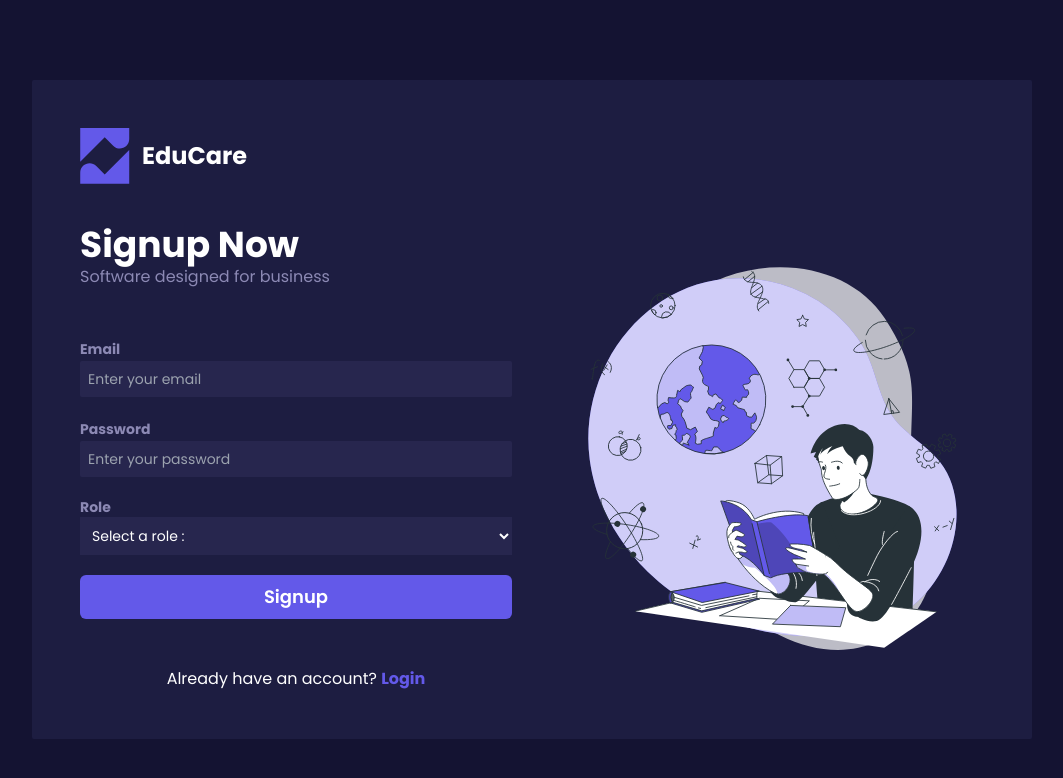
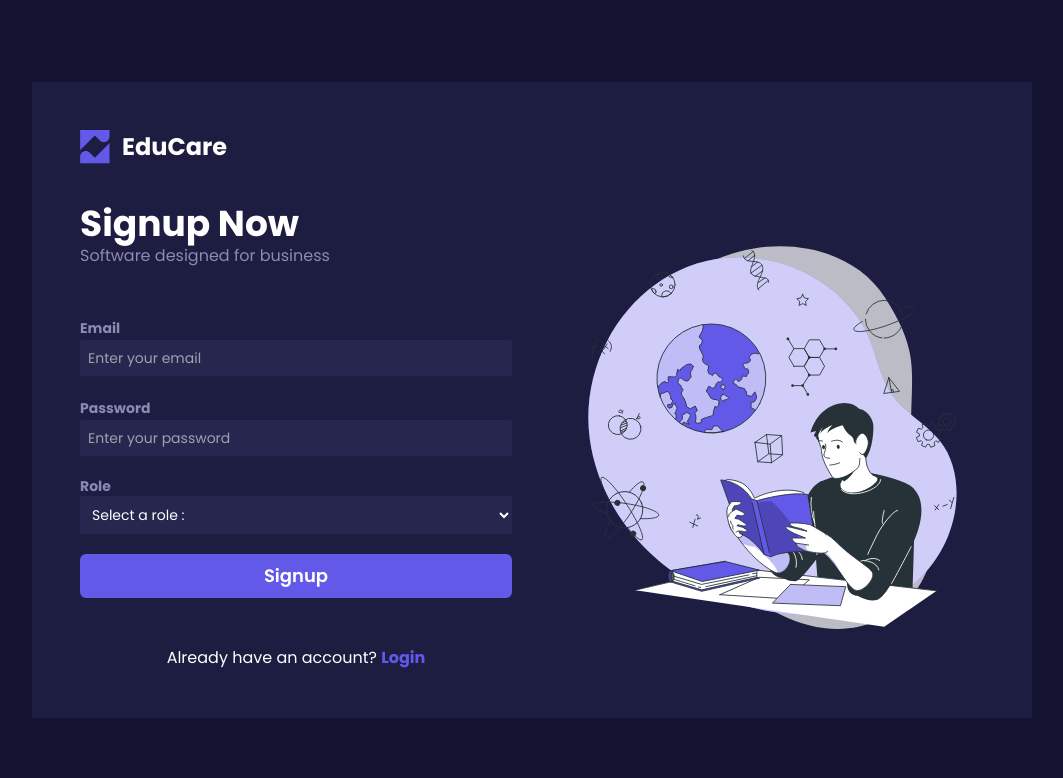
Before and after one commit to kngval/EduCare, a React (Vite) app: page /signup in a window 1280 px wide. Shown: the top 778 px of the page, without its empty margins (108-1171 px from the left). Built offline with nearby package versions, Linux system fonts and the light colour scheme.

Commit message:
adjusted icons

```diff
--- a/src/pages/Login.tsx
+++ b/src/pages/Login.tsx
@@ -96,7 +96,7 @@ function Login() {
     <div className="bg-customBlue flex w-full lg:mt-[5rem] lg:mb-[10rem] justify-center">
       <div className="authContainer bg-customBlue2  p-12 my-10 rounded-sm w-full  sm:w-[500px] lg:w-[800px] xl:w-[1000px]">
         <div className="flex gap-3 items-center mb-10">
-          <img src={logo} className="w-[50px]" />
+          <img src={logo} className="w-[30px]" />
           <h1 className="text-2xl text-white font-bold">EduCare</h1>
         </div>
 
--- a/src/pages/Signup.tsx
+++ b/src/pages/Signup.tsx
@@ -84,10 +84,10 @@ function Signup() {
     ) : null;
   };
   return (
-    <div className="bg-customBlue flex w-full lg:mt-[5rem] lg:mb-[10rem] justify-center">
+    <div className="bg-customBlue flex min-h-screen w-full  justify-center items-center">
       <div className="authContainer bg-customBlue2 p-12 rounded-sm w-full sm:w-[500px] lg:w-[800px] xl:w-[1000px]">
         <div className="flex gap-3 items-center mb-10">
-          <img src={logo} className="w-[50px]" />
+          <img src={logo} className="w-[30px]" />
           <h1 className="text-2xl text-white font-bold">EduCare</h1>
         </div>
 
```
